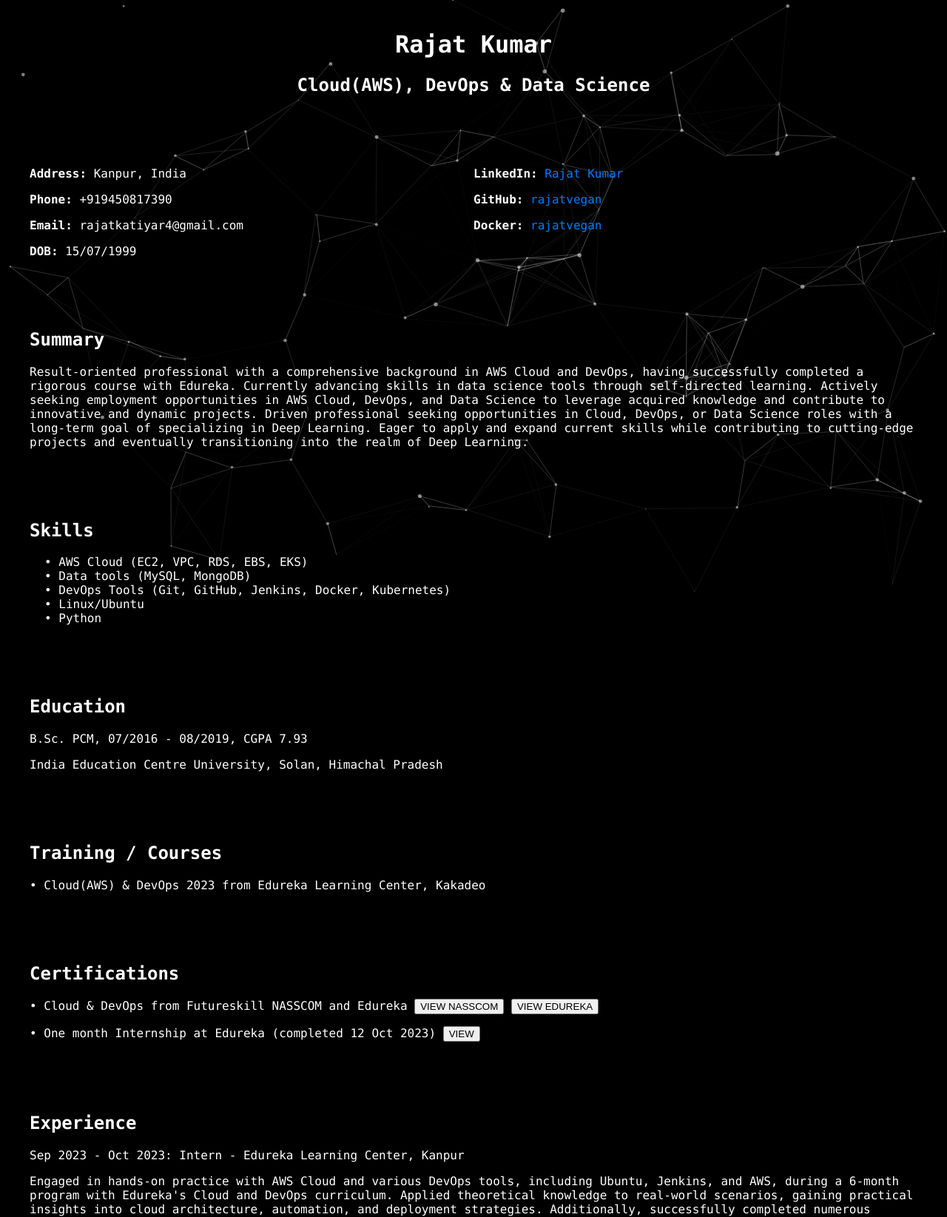
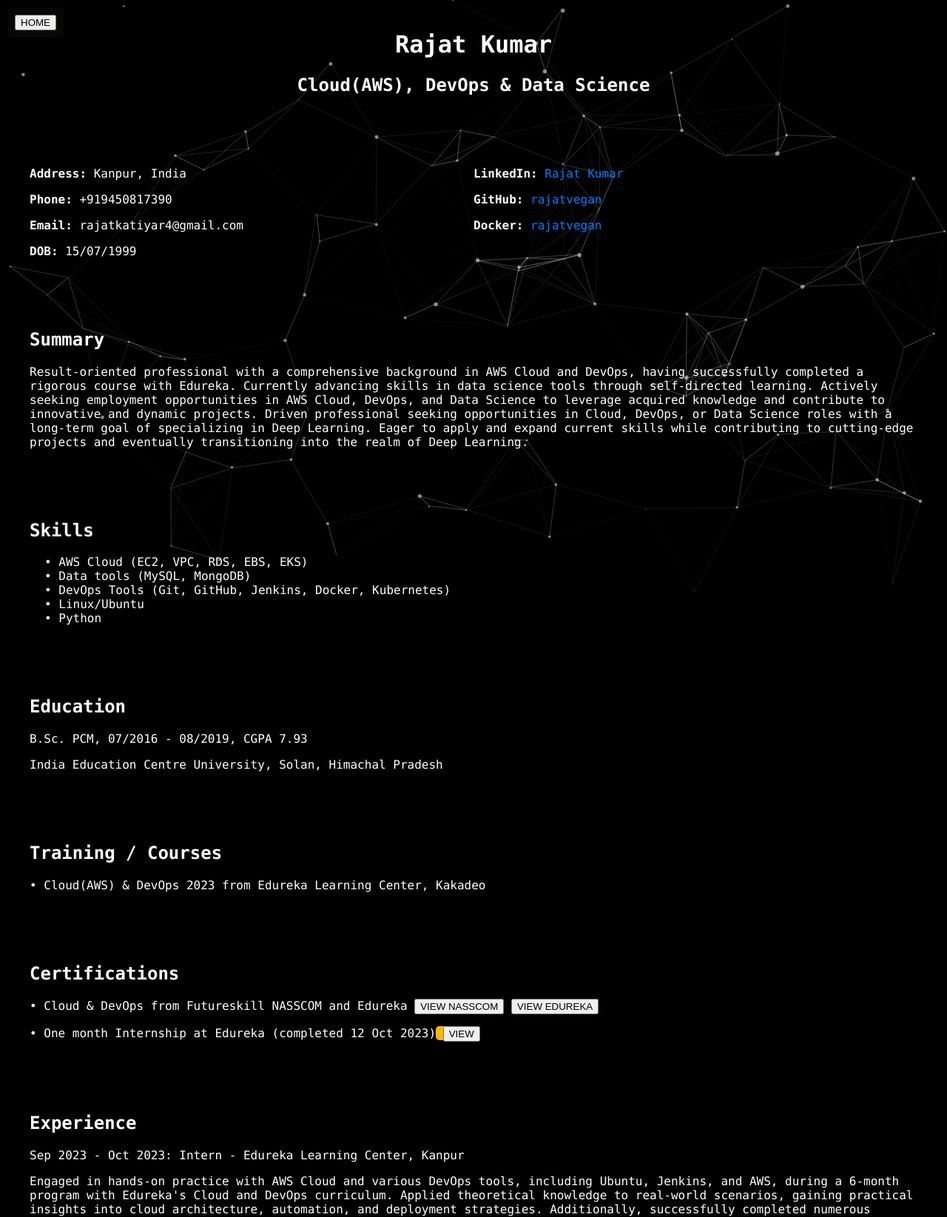
Before and after one commit to rajatvegan/UNITY, a Flask app: page /resume in a window 1280 px wide. Shown: the top 1645 px of the page at 74% size. Run offline with Flask 3, Linux system fonts and the light colour scheme.

Commit message:
Update resume.html with AWS home button and styling changes

```diff
--- a/templates/resume.html
+++ b/templates/resume.html
@@ -75,6 +75,29 @@ a {
 a:hover {
     text-decoration: underline;
 }
+
+.home-aws-button {
+    position: fixed;
+    top: 10px; /* Adjust the top position as needed */
+    left: 10px; /* Adjust the left position as needed */
+    display: inline-block;
+    padding: 10px;
+    background-color: #070706;
+    color: #0c0404;
+    text-decoration: none;
+    border-radius: 5px;
+    margin-bottom: 20px;
+}
+
+    .nasscom-button {
+        background-color: #ffb700;
+        color: #0c0404;
+        text-decoration: none;
+        border-radius: 5px;
+        margin-bottom: 20px;
+    }
+    </style>
+
     </style>
 </head>
 
@@ -88,6 +111,11 @@ a:hover {
     <link rel="stylesheet" href="styles.css">
 </head>
 <body>
+    <div>
+        <a href="https://resume-rajat.s3.ap-south-1.amazonaws.com/home.html" class="home-aws-button">
+            <button> HOME </button>
+        </a>
+    </div>
     <div id="particles-js"></div>
     <header>
         <h1>Rajat Kumar</h1>
```
